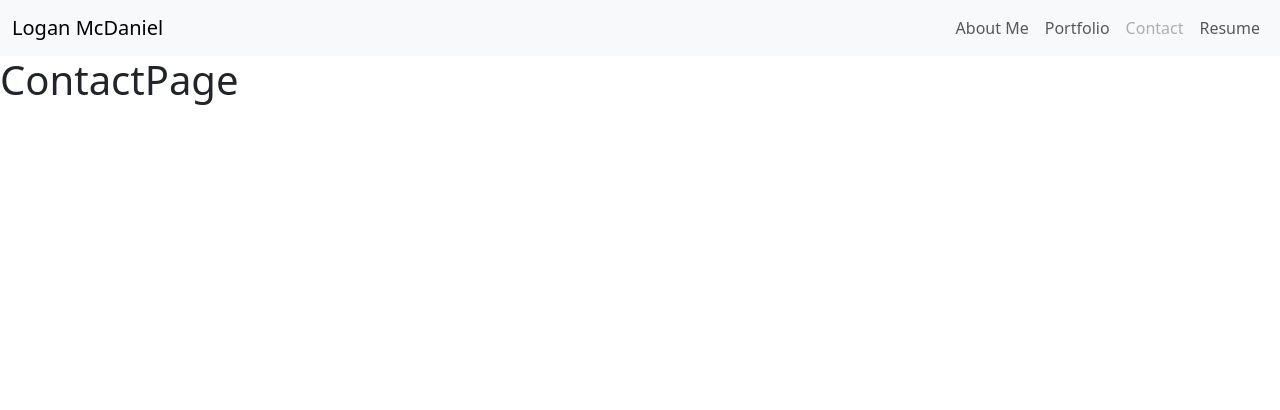
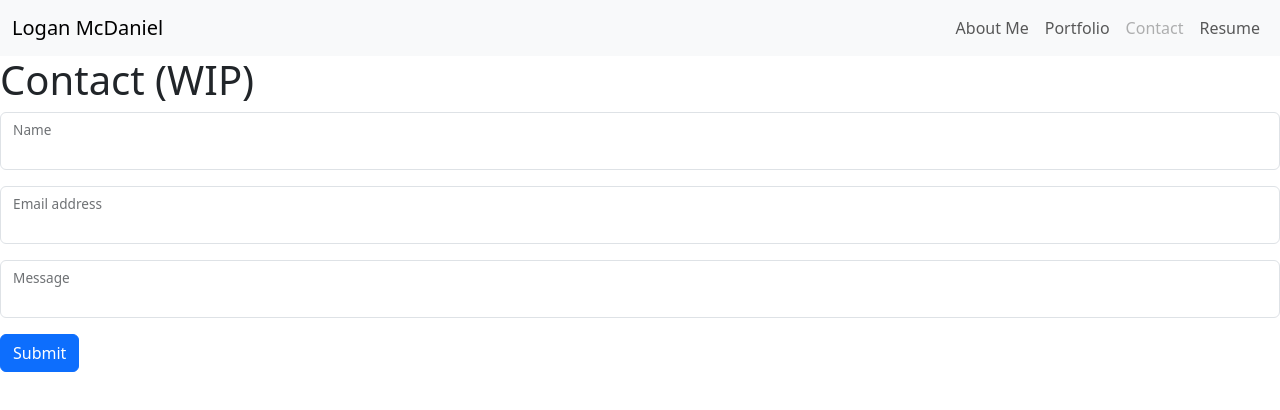
Before and after one commit to lsmcd/React-Portfolio, a React (Vite) app: page /contact in a window 1280 px wide. Shown: the top 410 px of the page. Built offline with nearby package versions, Linux system fonts and the light colour scheme.

Commit message:
add contact page contents

```diff
--- a/src/pages/ContactPage.jsx
+++ b/src/pages/ContactPage.jsx
@@ -1,5 +1,46 @@
+import {useEffect, useState} from "react";
+
 export default function ContactPage() {
+
+    const [nameRequired, setNameRequired] = useState("");
+    const [emailRequired, setEmailRequired] = useState("");
+    const [messageRequired, setMessageRequired] = useState("");
+
+    function nameHandler(e){
+        e.preventDefault();
+        setNameRequired(true);
+    }
+
+    function emailHandler(e){
+        e.preventDefault();
+        setEmailRequired(true);
+    }
+
+    function messageHandler(e){
+        e.preventDefault();
+        setMessageRequired(true);
+    }
+
+    useEffect(() => {
+        setNameRequired(false);
+    }, [])
+
     return <div id="contactpage">
-        <h1>ContactPage</h1>
+        <h1>Contact (WIP)</h1>
+        <form>
+            <div className="form-floating mb-3">
+                <input onMouseOut={nameHandler} type="text" className="form-control" id="name"/>
+                <label htmlFor="name" className="form-label">{nameRequired ? "Name (required)" : "Name"}</label>
+            </div>
+            <div className="form-floating mb-3">
+                <input onMouseOut={emailHandler} type="email" className="form-control" id="email" aria-describedby="emailHelp"/>
+                <label htmlFor="email" className="form-label">{emailRequired ? "Email address (required)" : "Email address"}</label>
+            </div>
+            <div className="form-floating mb-3">
+                <input onMouseOut={messageHandler} type="text" className="form-control" id="message"/>
+                <label htmlFor="message" className="form-label">{messageRequired ? "Message (required)" : "Message"}</label>
+            </div>
+            <button type="submit" className="btn btn-primary">Submit</button>
+        </form>
     </div>
 }
--- a/src/pages/PortfolioPage.jsx
+++ b/src/pages/PortfolioPage.jsx
@@ -1,5 +1,4 @@
-import {useEffect, useState} from "react";
-import { redirect } from "react-router-dom";
+import {useEffect} from "react";
 
 export default function PortfolioPage() {
 
```
